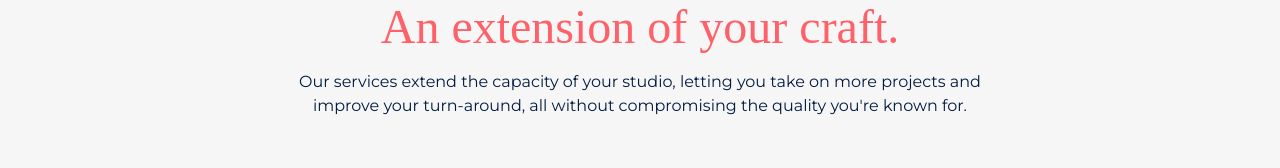
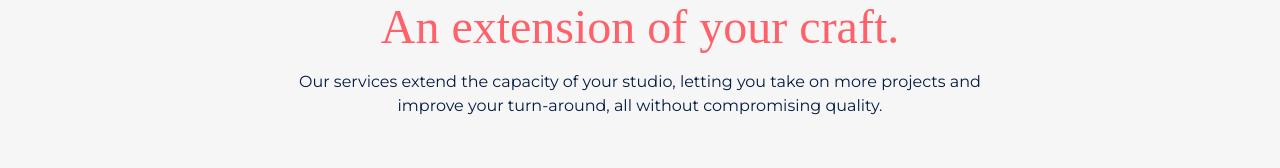
Before and after one commit to beacrea/FreckleAndZeal, a Vue app: page / in a window 1280 px wide. Shown: the part 1351-1519 px from the top of the page. Built offline with nearby package versions, Linux system fonts and the light colour scheme; a web font is replaced by a local one.

Commit message:
Copy changes

```diff
--- a/src/App.vue
+++ b/src/App.vue
@@ -12,7 +12,7 @@
       <ImgComp class="imgComp" before="/dist/portrait2--before.jpg" after="/dist/portrait2--after.jpg" beforeLabel="Before" afterLabel="After" caption="Example of color grading, global lighting, slimming, skin smoothing" />
 
       <h3>An extension of your craft.</h3>
-      <p>Our services extend the capacity of your studio, letting you take on more projects and improve your turn-around, all without compromising the quality you're known for.</p>
+      <p>Our services extend the capacity of your studio, letting you take on more projects and improve your turn-around, all without compromising quality.</p>
     </div>
     <footer>
       <h1>Contact</h1>
```
